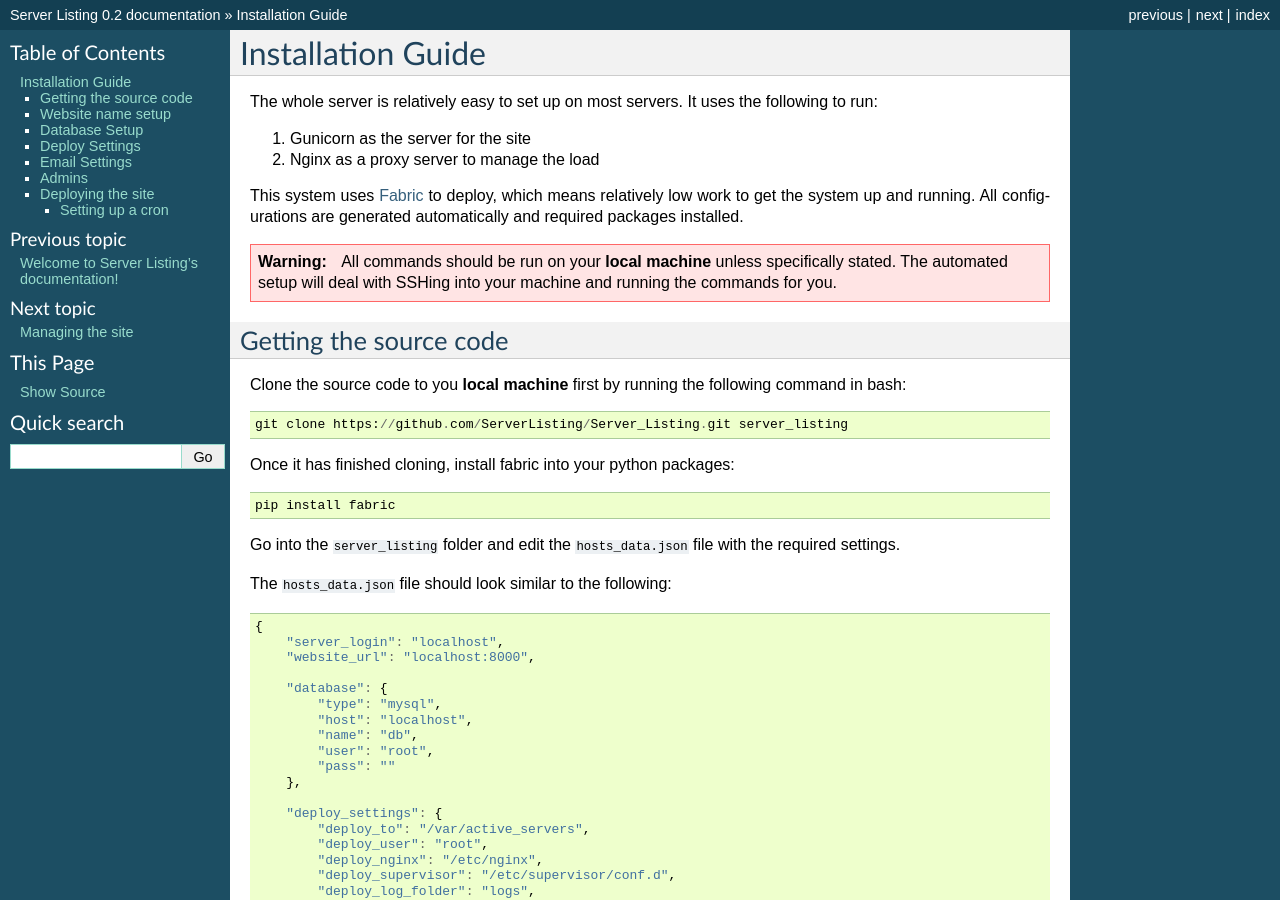
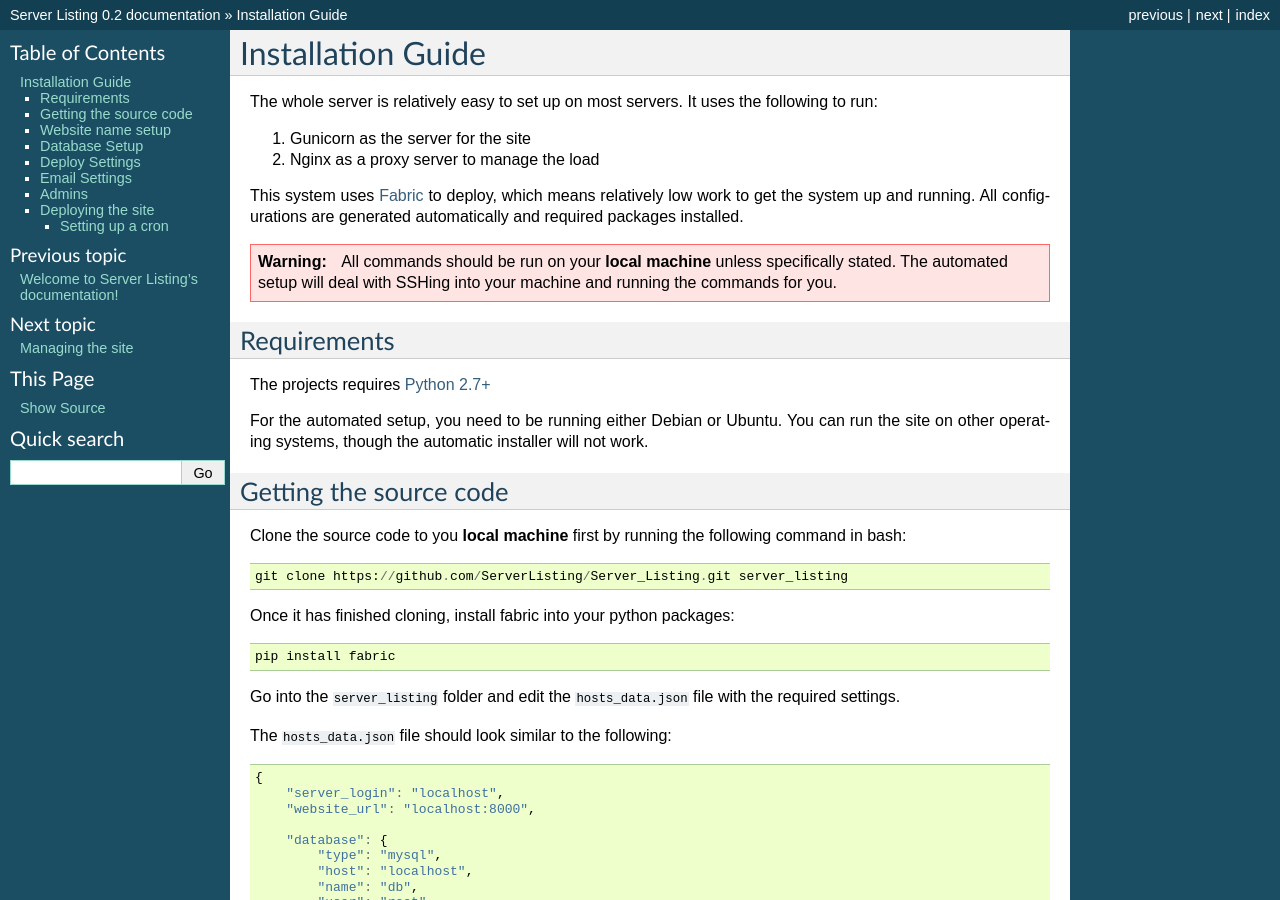
Before and after one commit to n-st/Server_Listing, a Sphinx documentation site: the page built from docs/getting_started/installing.rst, in a window 1280 px wide and 900 px high. Built offline with Sphinx 7.4.7, drawn with Linux system fonts in a browser that asks for light colours.

Commit message:
Added a requirements section

```diff
--- a/docs/getting_started/installing.rst
+++ b/docs/getting_started/installing.rst
@@ -12,6 +12,14 @@ system up and running. All configurations are generated automatically and requir
 .. warning::
    All commands should be run on your **local machine** unless specifically stated. The automated setup will
    deal with SSHing into your machine and running the commands for you.
+
+Requirements
+------------
+
+The projects requires `Python 2.7+ <http://www.python.org/download/releases/2.7/>`_
+
+For the automated setup, you need to be running either Debian or Ubuntu. You can run the site on other
+operating systems, though the automatic installer will not work.
 
 Getting the source code
 -----------------------
```
